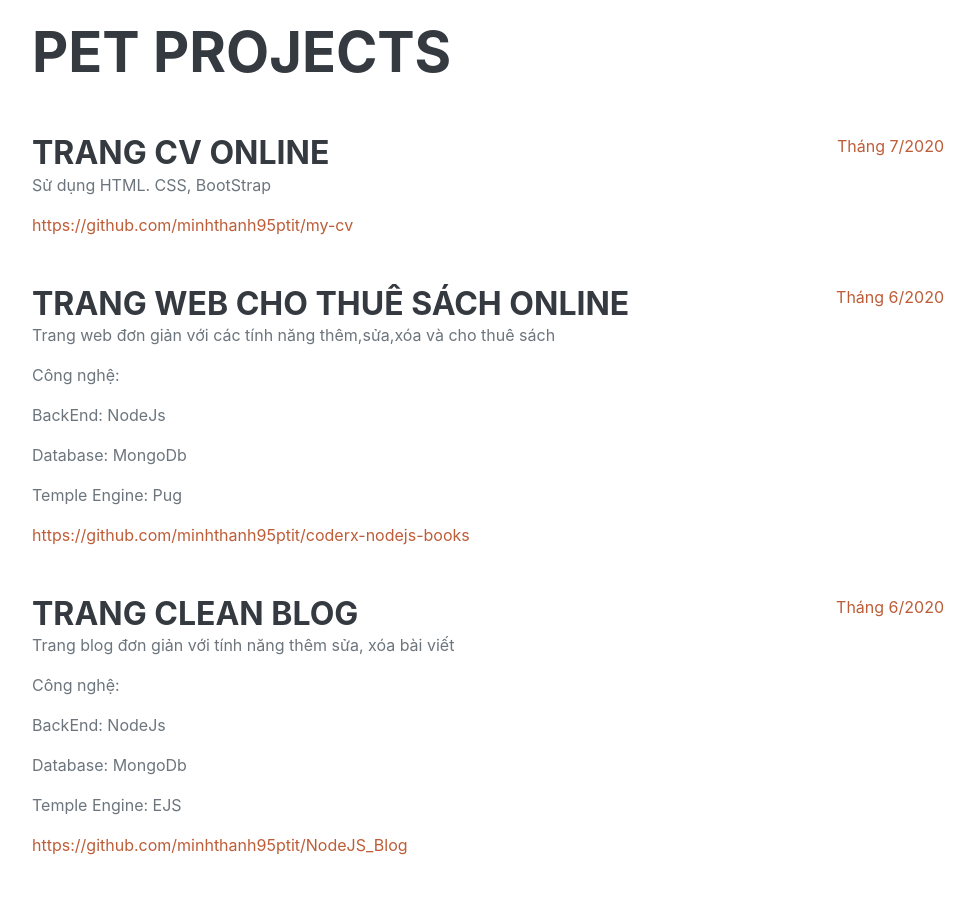
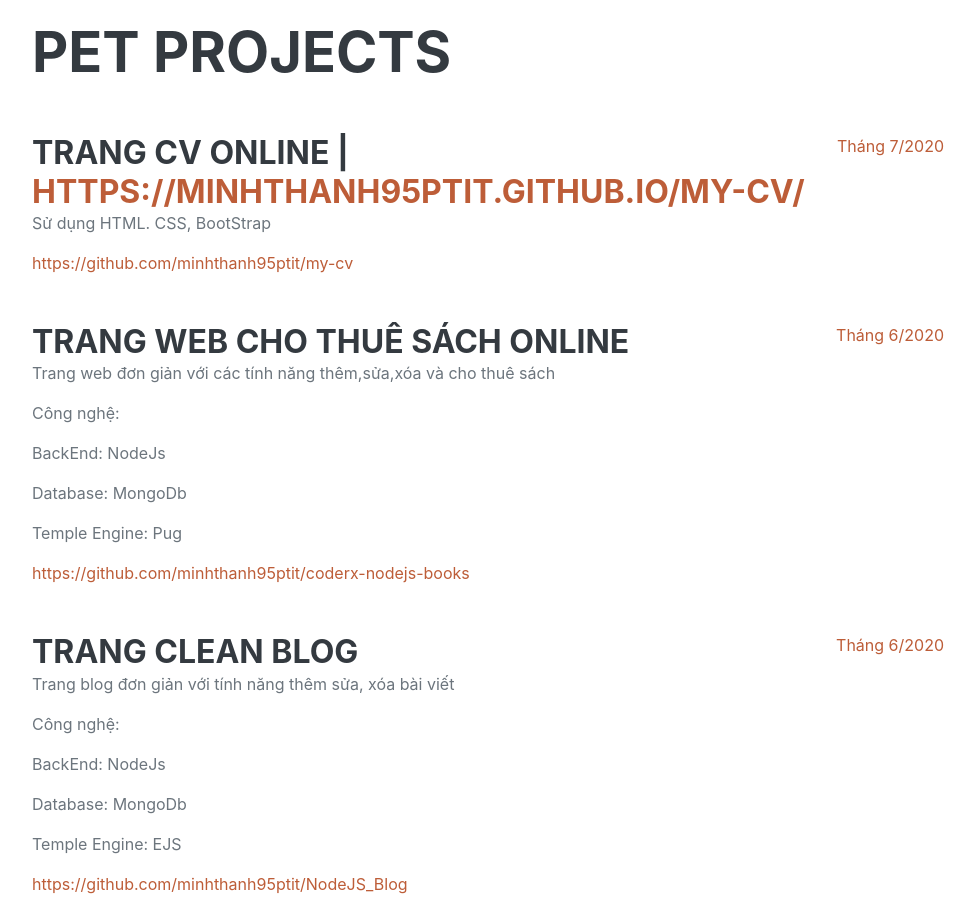
Before and after one commit to minhthanh95ptit/my-cv, a plain HTML site: page index.html in a window 1280 px wide. Shown: the part 3960-4862 px from the top of the page, without its empty margins (288-1263 px from the left). Drawn offline with nearby package versions, Linux system fonts and the light colour scheme; a web font is replaced by a local one.

Commit message:
Update my CV

```diff
--- a/index.html
+++ b/index.html
@@ -184,7 +184,7 @@
 
                 <div class="d-flex flex-column flex-md-row justify-content-between mb-5">
                     <div class="flex-grow-1">
-                        <h3 class="mb-0">Trang CV Online</h3>
+                        <h3 class="mb-0">Trang CV Online | <a href="https://minhthanh95ptit.github.io/my-cv/">https://minhthanh95ptit.github.io/my-cv/</a></h3>
                         <p>Sử dụng HTML. CSS, BootStrap</p>
                         <a href="https://github.com/minhthanh95ptit/my-cv">https://github.com/minhthanh95ptit/my-cv</a>
                     </div>
```
